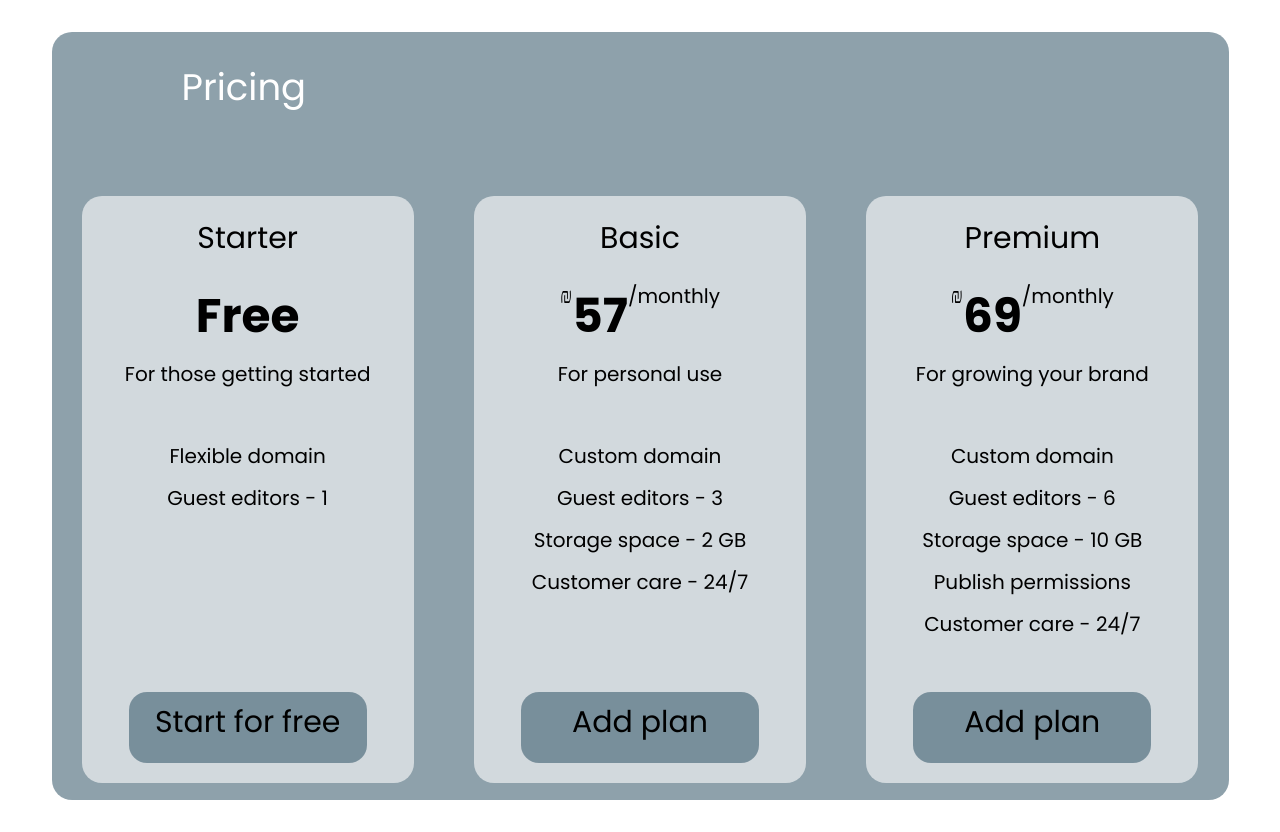
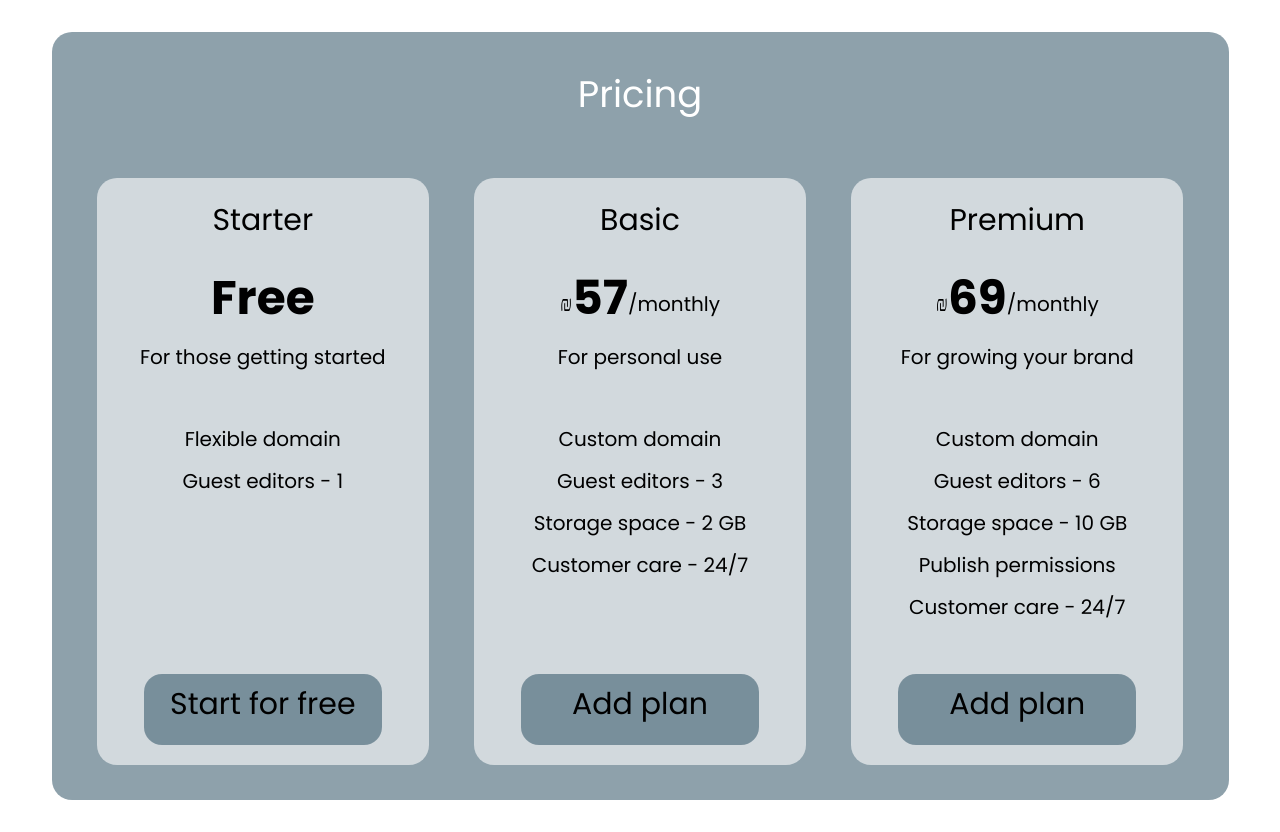
Before and after one commit to webAhead1/flexible, a Vue app: page / in a window 1280 px wide. Built offline with nearby package versions, Linux system fonts and the light colour scheme; the HTML template or start-up script is replaced by a standard one.

Commit message:
fixed tailwind css

```diff
--- a/src/components/Pricing.vue
+++ b/src/components/Pricing.vue
@@ -1,9 +1,9 @@
 <template>
   <div class="flex justify-center py-8 font-myFont">
     <div class="bg-[#2B4F6087] w-[1177px] h-[768px] rounded-[20px]">
-      <div class="text-white text-[37px] pl-[130px] pt-7">Pricing</div>
+      <div class="pricingTxt">Pricing</div>
       <div class="flex justify-center">
-        <div class="mt-20">
+        <div class="mt-14">
           <PricingCard
             :name="name[0]"
             :price="price[0]"
@@ -12,7 +12,7 @@
             :buttonText="buttonText[0]"
           />
         </div>
-        <div class="mt-20">
+        <div class="mt-14">
           <PricingCard
             :name="name[1]"
             :shekels="shekels"
@@ -23,7 +23,7 @@
             :buttonText="buttonText[1]"
           />
         </div>
-        <span class="mt-20">
+        <div class="mt-14">
           <PricingCard
             :name="name[2]"
             :shekels="shekels"
@@ -33,7 +33,7 @@
             :offers="offers[2]"
             :buttonText="buttonText[1]"
           />
-        </span>
+        </div>
       </div>
     </div>
   </div>
--- a/src/components/PricingCard.vue
+++ b/src/components/PricingCard.vue
@@ -3,27 +3,50 @@
     <div class="flex justify-center">
       <div class="bg-[#FFFFFF99] w-[332px] h-[587px] rounded-[20px]">
         <div class="cardName">{{ name }}</div>
+
         <div class="flex justify-center">
           <span class="cardPrice">
             <b class="priceDetails">{{ shekels }}</b>
-            <b class="">{{ price }}</b>
+            <b class="items-end">{{ price }}</b>
             <b v-if="monthly" class="priceDetails">/{{ monthly }}</b>
           </span>
         </div>
 
         <div class="cardSentence">{{ sentence }}</div>
+
         <div class="pt-10">
           <div class="cardOffers" v-for="offer in offers">
             <!-- <hr class="w-[284px] h-[2px] bg-black border-0" /> -->
             {{ offer }}
+            <!-- <li class="pricing-card-list_item">
+              <div class="pricing-card_list-tooltip_wrapper">
+                webflow.io domain
+              </div>
+              <div
+                tabindex="0"
+                data-tippy-content="Publish to Flexible. Upgrade to publish to a custom domain."
+                class="pricing-card-tooltip_wrapper"
+              >
+                <img
+                  loading="lazy"
+                  src="https://assets-global.website-files.com/6070a1eff3cb5fbec1f62848/620d3dafee977e3d64ea12dd_icon-info-line.svg"
+                  alt="More info"
+                  class="pricing-card-tooltip_icon"
+                />
+              </div>
+            </li> -->
           </div>
         </div>
-
-        <div class="absolute bottom-5 left-[47px]">
-          <div class="bg-[#2B4F6087] rounded-[18px] w-[238px] h-[71px]">
-            <div class="cardButton">{{ buttonText }}</div>
+        <!-- Here we should remember witch of the offers the user choose,
+           becouse after signing in/up we should give him this offer -->
+        <router-link to="/sign-in">
+          <!-- Here we should know if the user is already sign-in or not -->
+          <div class="btnPosition">
+            <div class="bg-[#2B4F6087] rounded-[18px] w-[238px] h-[71px]">
+              <div class="cardButton">{{ buttonText }}</div>
+            </div>
           </div>
-        </div>
+        </router-link>
       </div>
     </div>
   </div>
--- a/src/style.css
+++ b/src/style.css
@@ -3,27 +3,76 @@
 @tailwind components;
 @tailwind utilities;
 
+.pricingTxt {
+  @apply text-white text-[37px] flex justify-center items-end  h-[90px];
+}
 .cardName {
-  @apply flex justify-center pt-5 text-black text-[30px];
+  @apply flex justify-center pt-5 text-[30px];
 }
 .cardPrice {
-  @apply flex justify-center pt-5 text-black font-bold text-[47px];
+  @apply flex pt-5 font-bold text-[47px];
 }
 .priceDetails {
-  @apply text-[20px] font-normal align-text-bottom;
+  @apply flex items-center pt-[12px] text-[20px] font-normal;
 }
 .cardSentence {
-  @apply flex justify-center pt-2 text-black text-[20px];
+  @apply flex justify-center pt-2 text-[20px];
 }
 .cardOffers {
-  @apply flex justify-center pt-3 text-black text-[20px];
+  @apply flex justify-center pt-3 text-[20px];
 }
 .cardButton {
-  @apply flex justify-center pt-2 text-black text-[30px];
+  @apply flex justify-center pt-2 text-[30px] hover:bg-white hover:rounded-[18px] hover:h-[71px] active:bg-gray-100;
 }
+/* hover:h-16 active:hover:h-[71px] active:hover:pb-1  active:drop-shadow-2xl */
+
 .btnPosition {
-  @apply flex justify-center pt-32 mb-4;
+  @apply absolute bottom-5 left-[47px];
 }
 .justify-center {
-  justify-content: space-around;
+  justify-content: space-evenly;
 }
+.pricing-card-tooltip_wrapper {
+  color: inherit;
+}
+.pricing-card-tooltip_wrapper {
+  display: -webkit-box;
+  display: -webkit-flex;
+  display: -ms-flexbox;
+  display: flex;
+  width: 14px;
+  height: 14px;
+  -webkit-box-pack: end;
+  -webkit-justify-content: flex-end;
+  -ms-flex-pack: end;
+  justify-content: flex-end;
+  -webkit-box-align: center;
+  -webkit-align-items: center;
+  -ms-flex-align: center;
+  align-items: center;
+  -webkit-box-flex: 0;
+  -webkit-flex: 0 0 auto;
+  -ms-flex: 0 0 auto;
+  flex: 0 0 auto;
+  opacity: 0.65;
+  -webkit-transform: translate(0, 4px);
+  -ms-transform: translate(0, 4px);
+  transform: translate(0, 4px);
+  -webkit-transition: opacity 0.2s;
+  transition: opacity 0.2s;
+  cursor: help;
+}
+.pricing-card-tooltip_icon {
+  width: 12px;
+  height: 12px;
+  -webkit-box-flex: 0;
+  -webkit-flex: 0 0 auto;
+  -ms-flex: 0 0 auto;
+  flex: 0 0 auto;
+}
+img {
+  border: 0;
+  vertical-align: middle;
+  display: inline-block;
+  max-width: 100%;
+}
```
